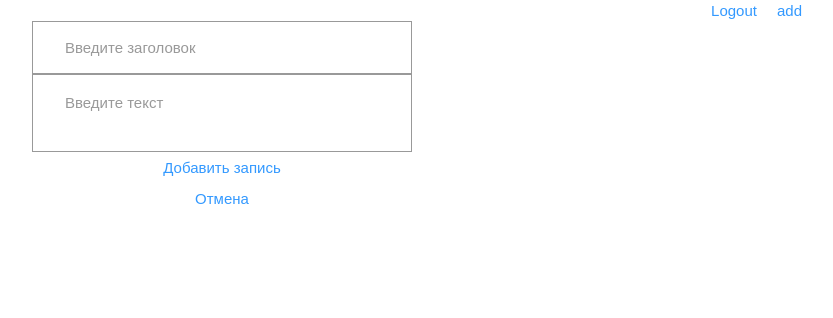
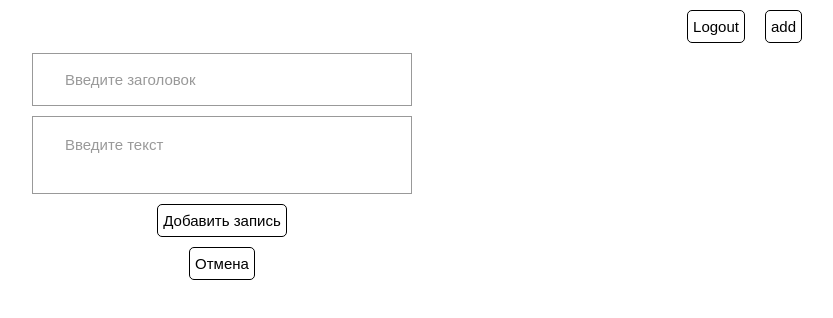
Before and after one commit to Dimatimmo/NewsApplication, a website: page app/pages/admin.html in a window 1280 px wide. Both pictures are taken after a click on the link "add". Shown: the whole page, without its empty margins (418-1251 px from the left). Drawn offline with nearby package versions, Linux system fonts and the light colour scheme.

Commit message:
update btn styles

```diff
--- a/app/js/admin.js
+++ b/app/js/admin.js
@@ -48,8 +48,8 @@ function articleMaker(title, text, id ) {
         <p class="articleText">${text}</p>
       <input id="title-article-edit" type="text">
       <textarea rows="10" cols="45" name="text" id="text-article-edit" placeholder="Введите текст"></textarea>
-      <a href="#wrapper"class="editArticle">Редактировать</a>
-      <a class="deleteArticle">Удалить</a>
+      <a href="#wrapper"class="btn editArticle">Редактировать</a>
+      <a class="btn deleteArticle">Удалить</a>
     </div>
   `
   articleHolder.insertAdjacentHTML('afterbegin', article);
--- a/app/pages/admin.html
+++ b/app/pages/admin.html
@@ -14,8 +14,8 @@
         <div class="error-holder">
           <p class="error">Ввведите заголовок и текст статьи</p>
         </div>
-        <a href="#" class="logout">Logout</a>
-        <a href="#" class="addRecord">add</a>
+        <a href="#" class="btn logout">Logout</a>
+        <a href="#" class="btn addRecord">add</a>
       </div>
     </header>
     <main id="main">
@@ -24,9 +24,9 @@
           <form action="#" class="article-form">
             <input class="title-article" type="text" placeholder="Введите заголовок">
             <textarea name="text" class="text-article" placeholder="Введите текст"></textarea>
-            <a href="#wrapper" class="addArticleBtn">Добавить запись</a>
-            <a href="#" class="saveArticle">Сохранить</a>
-            <a href="#" class="cancel">Отмена</a>
+            <a href="#wrapper" class="btn addArticleBtn">Добавить запись</a>
+            <a href="#" class="btn saveArticle">Сохранить</a>
+            <a href="#" class="btn cancel">Отмена</a>
           </form>
         </div>
         <div class="articleHolder">
--- a/app/scss/layout/_admin_page.scss
+++ b/app/scss/layout/_admin_page.scss
@@ -5,7 +5,7 @@
   display: flex;
   flex-direction: column;
   max-width: 400px;
-  margin: 0 auto;
+  margin: 0 auto 10px;
   padding: 0 10px;
 }
 .article {
@@ -27,7 +27,7 @@
   .articleText{
     border-bottom: 1px solid #b9b9b9;
     padding: 5px;
-    margin: 0;
+    margin-bottom: 10px;
   }
   .userText{
     border-bottom: 0;
@@ -38,32 +38,31 @@
 .text-article {
   max-width: 400px;
   resize: none;
+  margin-bottom: 10px;
 }
 
 .addArticleBtn,
 .saveArticle,
 .cancel {
-  text-align: center;
-  display: block;
-  width: 150px;
-  margin: 0 auto;
-  padding: 5px;
+  margin-bottom: 10px;
+  &:hover{
+    border-color: #39f;
+    color: #39f;
+  }
 }
 
 .deleteArticle,
 .editArticle {
-  display: block;
-  text-align: center;
-  max-width: 150px;
-  margin: 0 auto;
-  padding: 5px;
+  &:last-child{
+    margin-bottom: 0;
+  }
 }
 
 .header-holder {
   display: flex;
   justify-content: flex-end;
-  a{
-    margin-right: 20px;
+  .btn{
+    margin: 0 20px 0 0;
   }
   :last-child{
     margin-right: 0;
--- a/app/scss/layout/_common.scss
+++ b/app/scss/layout/_common.scss
@@ -26,9 +26,10 @@ a{
 header{
   position: fixed;
   width: 100%;
+  padding: 10px 0;
 }
 main{
-  padding-top: 21px;
+  padding-top: 53px;
 }
 
 .error-holder{
@@ -36,3 +37,18 @@ main{
   position: absolute;
   left: 0;
 }
+
+.btn{
+  display: block;
+  text-align: center;
+  max-width: 150px;
+  margin: 0 auto 10px;
+  padding: 5px;
+  color: black;
+  border: 1px solid black;
+  border-radius: 5px;
+  &:hover{
+    border-color: #39f;
+    color: #39f;
+  }
+}
```
Also changed, not shown: app/pages/user.html (+1 -1 lines), app/css/main.min.css.
